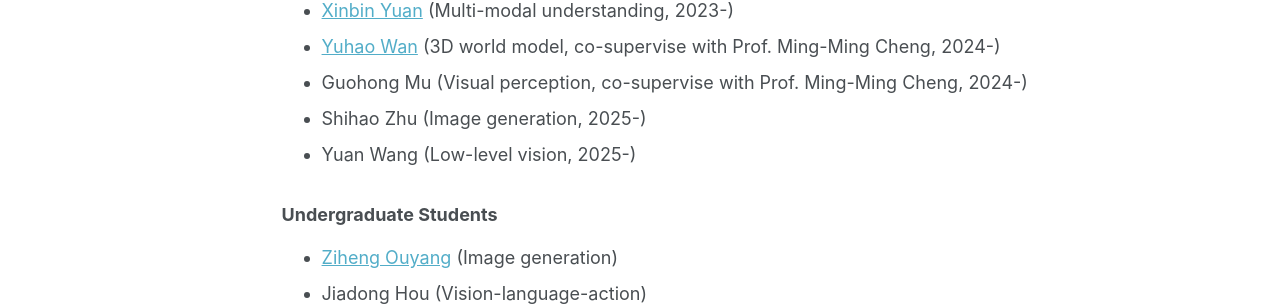
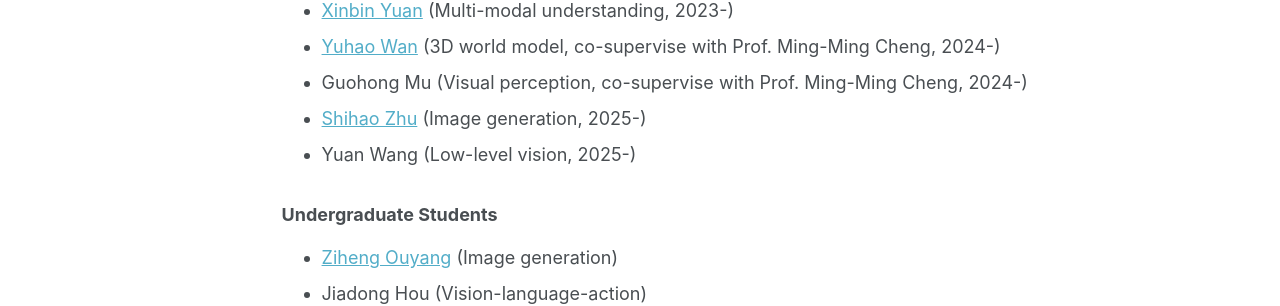
Before and after one commit to houqb/houqb.github.io, a Jekyll site: the page built from _pages/group.md, in a window 1280 px wide and 1380 px high. Shown: the part 682-988 px from the top of the window. Built offline with Jekyll 4.4.1, drawn with Linux system fonts in a browser that asks for light colours; some web fonts are replaced; part of the change alters nothing that is shown.

```diff
--- a/_pages/group.md
+++ b/_pages/group.md
@@ -24,7 +24,7 @@ author_profile: true
 + [Xinbin Yuan](https://scholar.google.com/citations?user=Be26Qu8AAAAJ&hl=en) (Multi-modal understanding, 2023-)
 + [Yuhao Wan](https://scholar.google.com/citations?hl=en&user=kKyVqq0AAAAJ) (3D world model, co-supervise with Prof. Ming-Ming Cheng, 2024-)
 + Guohong Mu (Visual perception, co-supervise with Prof. Ming-Ming Cheng, 2024-)
-+ Shihao Zhu (Image generation, 2025-)
++ [Shihao Zhu](https://scholar.google.com/citations?user=yqhLIAMAAAAJ&hl=en&oi=sra) (Image generation, 2025-)
 + Yuan Wang (Low-level vision, 2025-)
 
 ### Undergraduate Students
```
